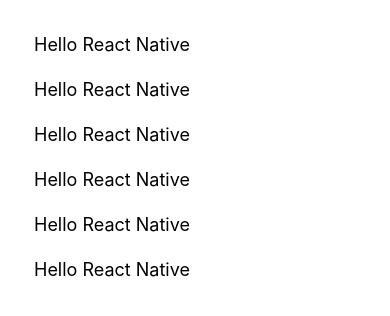
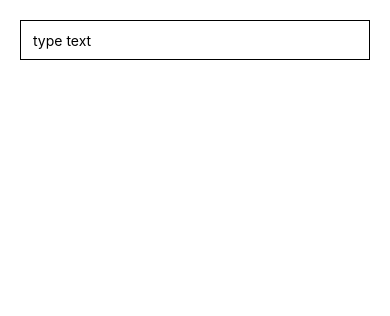
Before and after one commit to Dilawar-Shehzad/practiceProj, a React Native app: screen / in a window 390 px wide. Shown: the top 316 px of the page. Built offline with nearby package versions, Linux system fonts and the light colour scheme.

Commit message:
--> code update
--< new push

```diff
--- a/App.js
+++ b/App.js
@@ -1,22 +1,29 @@
-import React from 'react';
+import React, { useState } from 'react';
 import {
   SafeAreaView,
   StyleSheet,
   Text,
-  View,
+  TextInput,
 } from 'react-native';
 
 const App = () => {
+  const [selectmulti, setSelectMulti] = useState('')
   return (
     <SafeAreaView >
-      <View style={styles.mainCont} >
-        <Text style={styles.sectionContainer}>Hello React Native</Text>
-        <Text style={styles.sectionContainer}>Hello React Native</Text>
-        <Text style={styles.sectionContainer}>Hello React Native</Text>
-        <Text style={styles.sectionContainer}>Hello React Native</Text>
-        <Text style={styles.sectionContainer}>Hello React Native</Text>
-        <Text style={styles.sectionContainer}>Hello React Native</Text>
-      </View>
+      <TextInput
+        value={selectmulti}
+        placeholder='type text'
+        onChangeText={(text) => setSelectMulti(text)}
+        style={styles.mainCont}
+      />
+      {selectmulti !== '' ?
+        <>
+          {!/^\w+([\.-]?\w+)*@\w+([\.-]?\w+)*(\.\w{2,3})+$/.test(selectmulti)
+            ?
+            <Text style={styles.sectionContainer}>Email is Not Valid</Text>
+            : null}
+        </>
+        : null}
 
     </SafeAreaView>
   );
@@ -24,18 +31,19 @@ const App = () => {
 
 const styles = StyleSheet.create({
   sectionContainer: {
-    fontSize: 18,
-    padding: 12,
+    fontSize: 12,
+    color: 'red',
+    marginHorizontal: 20,
+    },
+  mainCont: {
+    marginTop: 20,
+    borderWidth: 1,
+    borderColor: "#000",
+    justifyContent: 'center',
+    marginHorizontal: 20,
+    height: 40,
+    paddingLeft: 12
   },
-  mainCont: {
-    display: "flex",
-    justifyContent: "space-between",
-    flexDirection: "row",
-    flexWrap: 'wrap',
-    paddingHorizontal: 22,
-    alignItems: "center",
-    paddingVertical: 22,
-  }
 });
 
 export default App;
```
